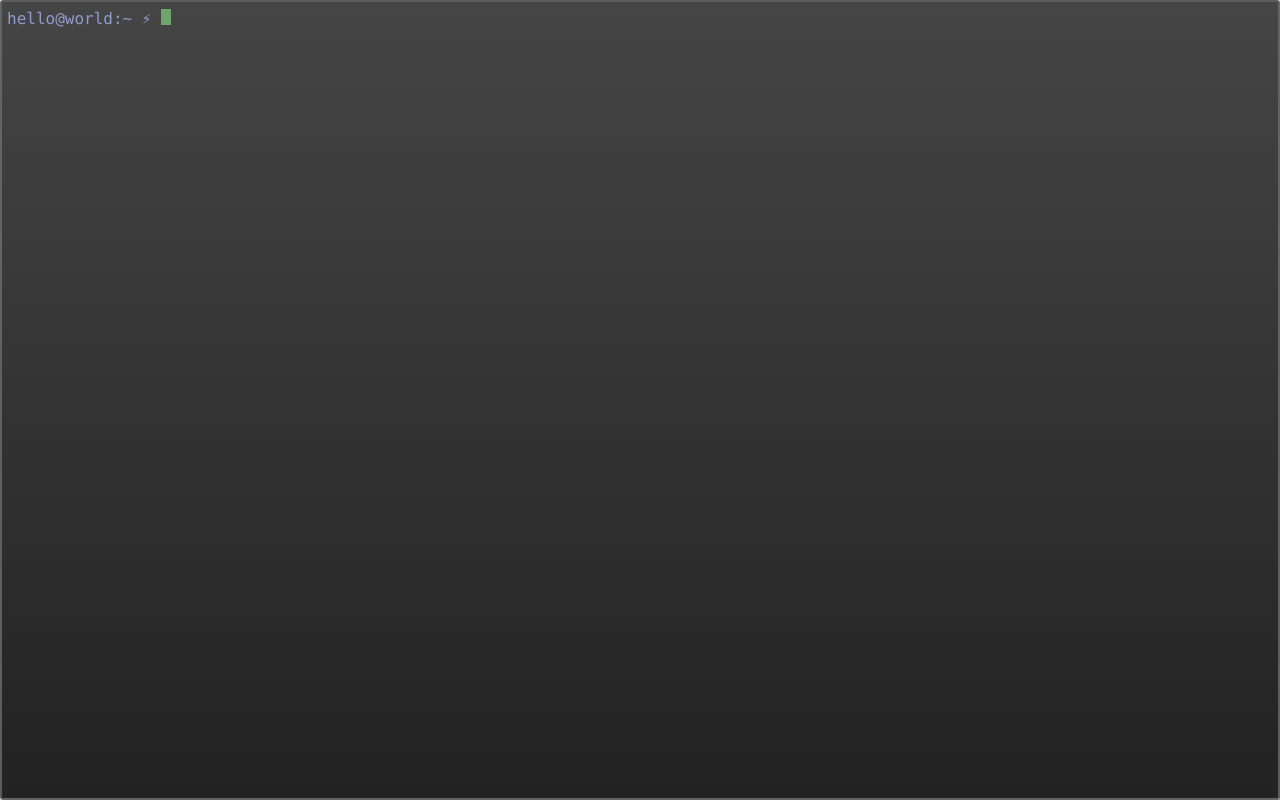
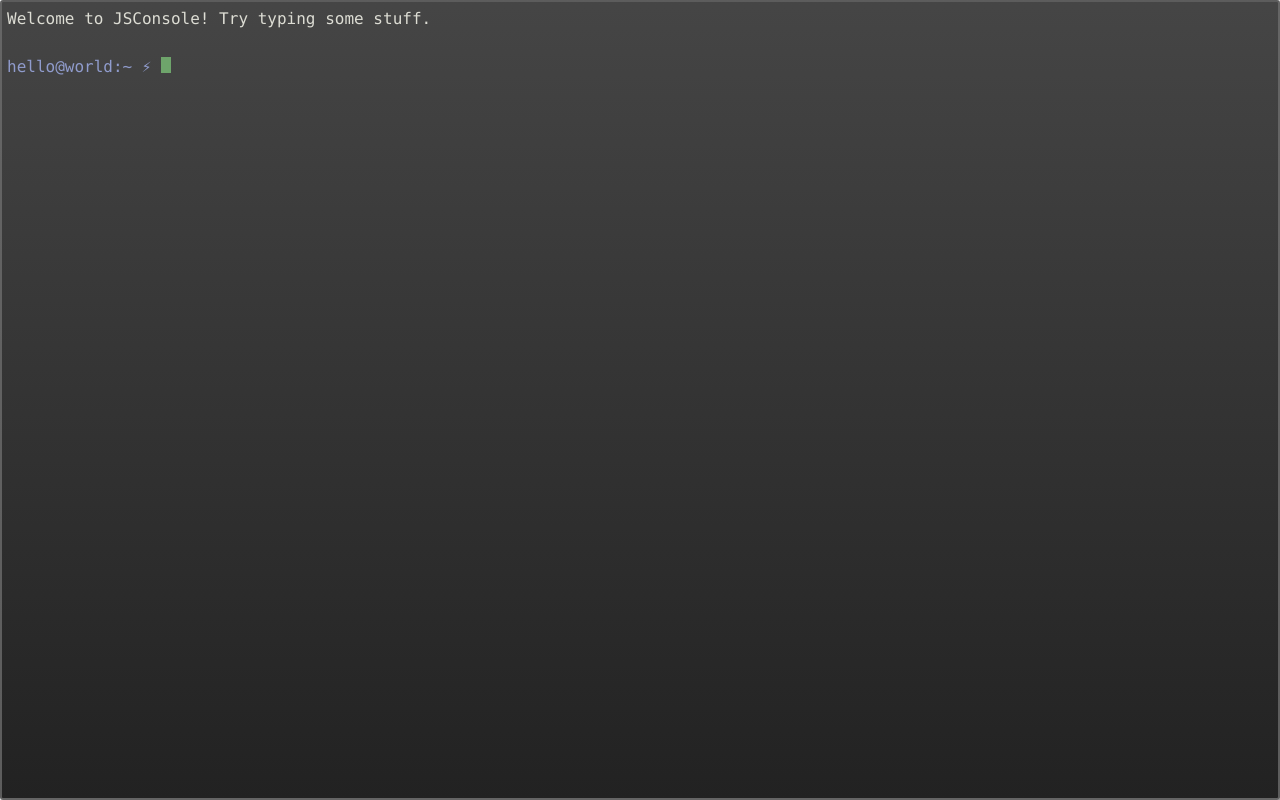
Before and after one commit to tmont/jsconsole, a website: page example/index.html in a window 1280 px wide. Drawn offline with Linux system fonts and the light colour scheme.

Commit message:
added setBanner()

```diff
--- a/example/index.html
+++ b/example/index.html
@@ -52,15 +52,20 @@
 						this.toggleFullScreen();
 						callback();
 					},
+					banner: function(callback, args) {
+						this.setBanner(args);
+						callback(null, { noNewLine: true });
+					},
 					'no command': function(callback, args, command) {
 						callback(command + ': command not found');
 					}
 				}
 			});
-			myConsole.on('execute', function(command, args) {
+			myConsole.on('execute', function(args, command) {
 				console.log('executed command "%s" with args "%s"', command, args);
 			});
 			myConsole.start();
+			myConsole.setBanner('Welcome to JSConsole! Try typing some stuff.\n\n');
 		</script>
 	</body>
 </html>
--- a/jsconsole.js
+++ b/jsconsole.js
@@ -115,10 +115,10 @@
 		this.lines = [];
 		this.prompt = null;
 		this.listeners = {};
-		this.setCommands(options.commands);
 		this.fullScreen = !!options.fullScreen;
 		this.transform = options.transform;
 		this.inPlace = !!options.inPlace;
+		this.setCommands(options.commands);
 
 		if (!('prompt' in options) || options.prompt) {
 			var prompt = createElement('span', 'prompt');
@@ -145,6 +145,12 @@
 			if (!this.inPlace) {
 				this.el.appendChild(this.container);
 			}
+		},
+
+		setBanner: function(text) {
+			this.clear({ noPrompt: true });
+			this.write(text);
+			this.newLine();
 		},
 
 		setCommands: function(commands) {
@@ -174,13 +180,16 @@
 			this.emit('write', text, color);
 		},
 
-		clear: function() {
+		clear: function(options) {
+			options = options || {};
 			for (var i = 0; i < this.lines.length; i++) {
 				this.lines[i].el.parentNode.removeChild(this.lines[i].el);
 			}
 			this.lines = [];
 
-			this.newLine();
+			if (!options.noNewLine) {
+				this.newLine(options);
+			}
 		},
 
 		toggleFullScreen: function(fullScreen) {
@@ -199,9 +208,10 @@
 			this.container.scrollTop = this.container.scrollHeight;
 		},
 
-		newLine: function() {
+		newLine: function(options) {
+			options = options || {};
 			var line = createElement('div', 'line');
-			if (this.prompt) {
+			if (this.prompt && !options.noPrompt) {
 				line.appendChild(this.prompt.cloneNode(true));
 			}
 			var commandArea = createElement('span', 'command-area');
```
